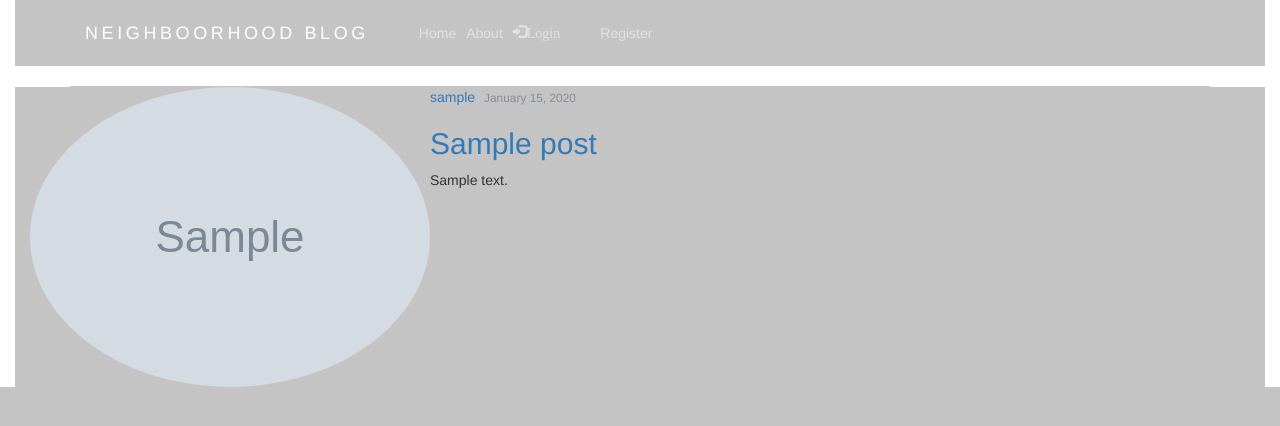
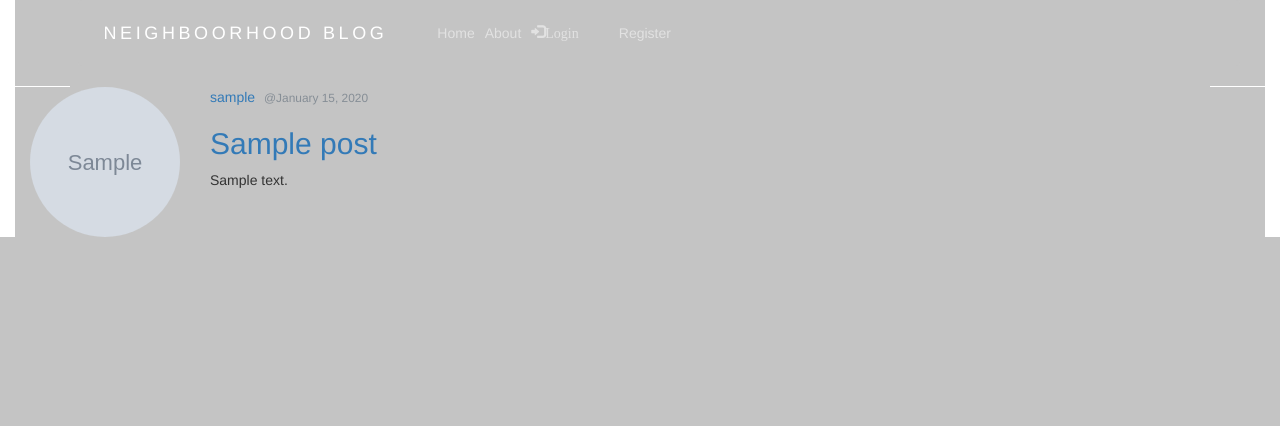
Before and after one commit to Munyiwamwangi/NeighbourHood, a Django app: page /blogging in a window 1280 px wide. Shown: the top 426 px of the page. Run offline with Django 3.2, Linux system fonts and the light colour scheme; tables that the repository leaves empty hold one stand-in row (values such as "Sample post"); grey boxes marked "Sample" are stand-in pictures; some libraries are stand-ins or nearby versions.

Commit message:
post testing done, app awesome

```diff
--- a/hood/templates/hood/base.html
+++ b/hood/templates/hood/base.html
@@ -9,6 +9,7 @@
   </style>
   <meta charset="utf-8">
   <meta name="viewport" content="width=device-width, initial-scale=1">
+  <meta http-equiv="X-UA-Compatible" content="ie-edge">
 
 
   {% if title %}
--- a/hood/templates/hood/blog.html
+++ b/hood/templates/hood/blog.html
@@ -39,8 +39,8 @@
 {% block content %}
 
 <body class="container-fluid">
-    <header class="site-header">
-      <nav class="navbar navbar-expand-md navbar-dark bg-steel fixed-top">
+    <header style="display: inline-flex; color: cyan; padding-left: 5%" class="site-header">
+      <nav class="navbar navbar-expand-md navbar-dark fixed-top">
         <div class="container">
           <a class="navbar-brand mr-4" href="{% url 'blogging' %}"> Neighboorhood blog </a>
           <button class="navbar-toggler" type="button" data-toggle="collapse" data-target="#navbarToggle" aria-controls="navbarToggle" aria-expanded="false" aria-label="Toggle navigation">
@@ -85,11 +85,11 @@
 <div class="container-fluid ">
 	{% for post in posts %}
         <article class="media content-section">
-          <img class="rounded-circle article-img" src="{{ post.author.profile.image.url }}">
-          <div class="media-body">
+          <img style="width: 150px; height:150px;" class="rounded-circle article-img" src="{{ post.author.profile.image.url }}">
+          <div class="ml-5 media-body">
             <div class="article-metadata">
               <a class="mr-2" href="{% url 'user-posts' post.author.username %}">{{ post.author }}</a>
-              <small class="text-muted">{{ post.date_posted|date:"F d, Y" }}</small>
+              <small class="text-muted">@{{ post.date_posted|date:"F d, Y" }}</small>
             </div>
             <h2><a class="article-title" href="{% url 'post-detail' post.id %}">{{ post.title }}</a></h2>
             <p class="article-content">{{ post.content }}</p>
--- a/users/models.py
+++ b/users/models.py
@@ -6,6 +6,7 @@ from PIL import Image
 class Profile(models.Model):
     user = models.OneToOneField(User, on_delete=models.CASCADE)
     image = models.ImageField(default='default.jpg', upload_to='profile_pics')
+
 
     def __str__(self):
         return f'{self.user.username} Profile'
--- a/users/templates/users/profile.html
+++ b/users/templates/users/profile.html
@@ -3,7 +3,7 @@
 {% block content %}
     <div class="content-section">
       <div class="media">
-        <img class="rounded-circle account-img" src="{{ user.profile.image.url }}">
+        <img style="width: 150px" class="rounded-circle account-img" src="{{ user.profile.image.url }}">
         <div class="media-body">
           <h2 class="account-heading">{{ user.username }}</h2>
           <p class="text-secondary">{{ user.email }}</p>
@@ -17,7 +17,8 @@
               {{ p_form|crispy }}
           </fieldset>
           <div class="form-group">
-              <button class="btn btn-outline-info" type="submit"><a class="navbar-brand" href="{% url 'home' %}">Update</a> </button>
+              <button class="btn btn-outline-info" type="submit"><a class="navbar-brand">Update</a> </button>
+              <button class="btn btn-outline-info" type="submit"><a class="navbar-brand" href="{% url 'home' %}">Home </a> </button>
           </div>
       </form>
     </div>
```
Also changed, not shown: hood/templates/hood/navbar.html (+7 -0 lines), media/profile_pics/biker_5MzSaAy.jpeg (added), media/profile_pics/family_0XGoKor.jpg (added).
